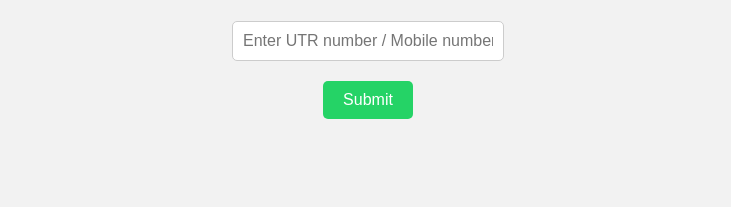
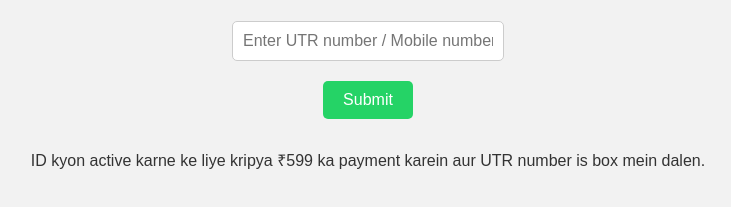
Before and after one commit to Mas00mali/Payment, a plain HTML site: page index.html in a window 1280 px wide. Shown: the part 329-536 px from the top of the page, without its empty margins (272-1003 px from the left). Drawn offline with Linux system fonts and the light colour scheme.

Commit message:
Update index.html

```diff
--- a/index.html
+++ b/index.html
@@ -36,6 +36,11 @@
     button:hover {
       background-color: #128C7E;
     }
+    p {
+      margin-top: 30px;
+      font-size: 16px;
+      color: #333;
+    }
   </style>
 </head>
 <body>
@@ -52,6 +57,9 @@
 
   <!-- Submit Button -->
   <button onclick="sendUTR()">Submit</button>
+
+  <!-- Custom Message -->
+  <p>ID kyon active karne ke liye kripya ₹599 ka payment karein aur UTR number is box mein dalen.</p>
 
   <script>
     function sendUTR() {
@@ -70,10 +78,10 @@
       // Open WhatsApp link in new tab
       window.open(url, "_blank");
 
-      // 5 minutes = 300000 milliseconds
+      // 15 seconds = 15000 milliseconds
       setTimeout(function(){
         window.location.href = "https://www.vlefastprint.in/register.php?ref=NzMxODQzMjAyOA==";
-      }, 300000);
+      }, 15000);
     }
   </script>
 
```
